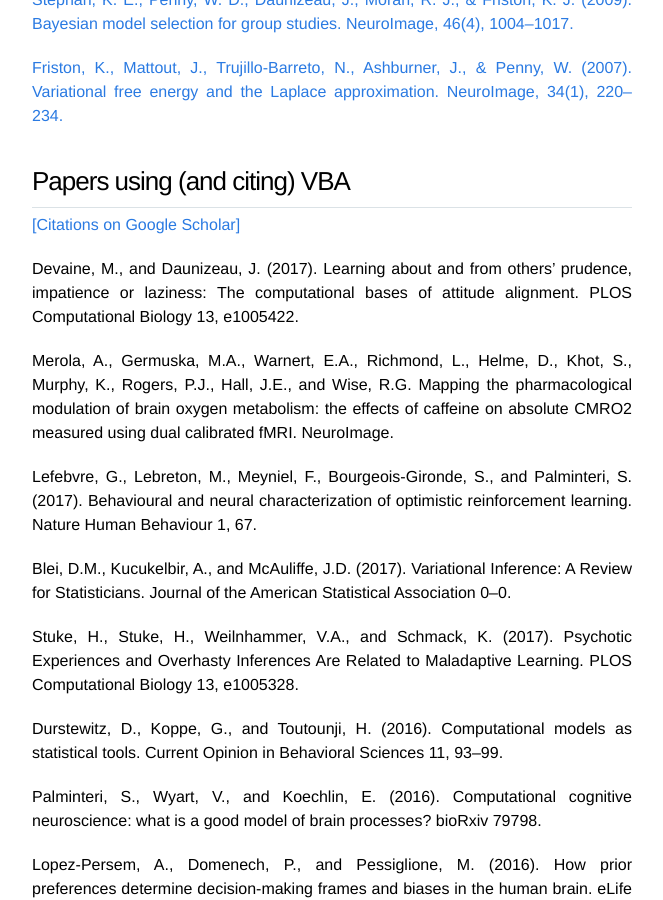
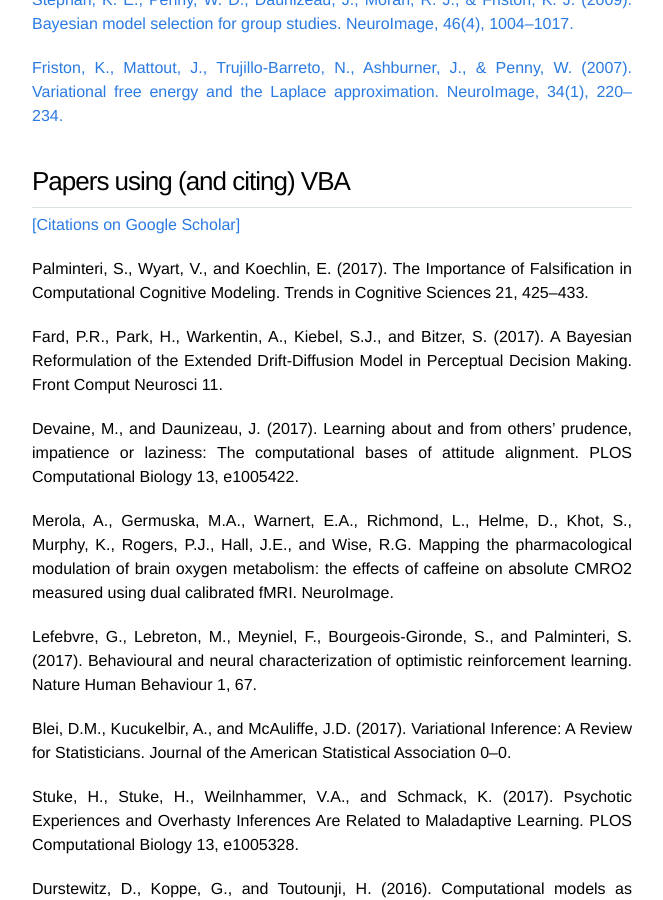
Before and after one commit to MBB-team/VBA-toolbox, a Jekyll site: the page built from references/index.html, in a window 1280 px wide and 900 px high, scrolled down 629 px. Shown: the whole window, without its empty margins (308-971 px from the left). Built offline with Jekyll 4.4.1, drawn with Linux system fonts in a browser that asks for light colours; nearby versions of some CDN libraries.

Commit message:
Update index.html

```diff
--- a/references/index.html
+++ b/references/index.html
@@ -47,6 +47,14 @@
 <h2>Papers using (and citing) VBA</h2>
 
 <a href="https://scholar.google.fr/scholar?cites=12309426867631772776">[Citations on Google Scholar]</a>
+
+<p>
+  Palminteri, S., Wyart, V., and Koechlin, E. (2017). The Importance of Falsification in Computational Cognitive Modeling. Trends in Cognitive Sciences 21, 425–433.
+</p>
+
+<p>
+  Fard, P.R., Park, H., Warkentin, A., Kiebel, S.J., and Bitzer, S. (2017). A Bayesian Reformulation of the Extended Drift-Diffusion Model in Perceptual Decision Making. Front Comput Neurosci 11.
+</p>
 
 <p>
   Devaine, M., and Daunizeau, J. (2017). Learning about and from others’ prudence, impatience or laziness: The computational bases of attitude alignment. PLOS Computational Biology 13, e1005422.
```
